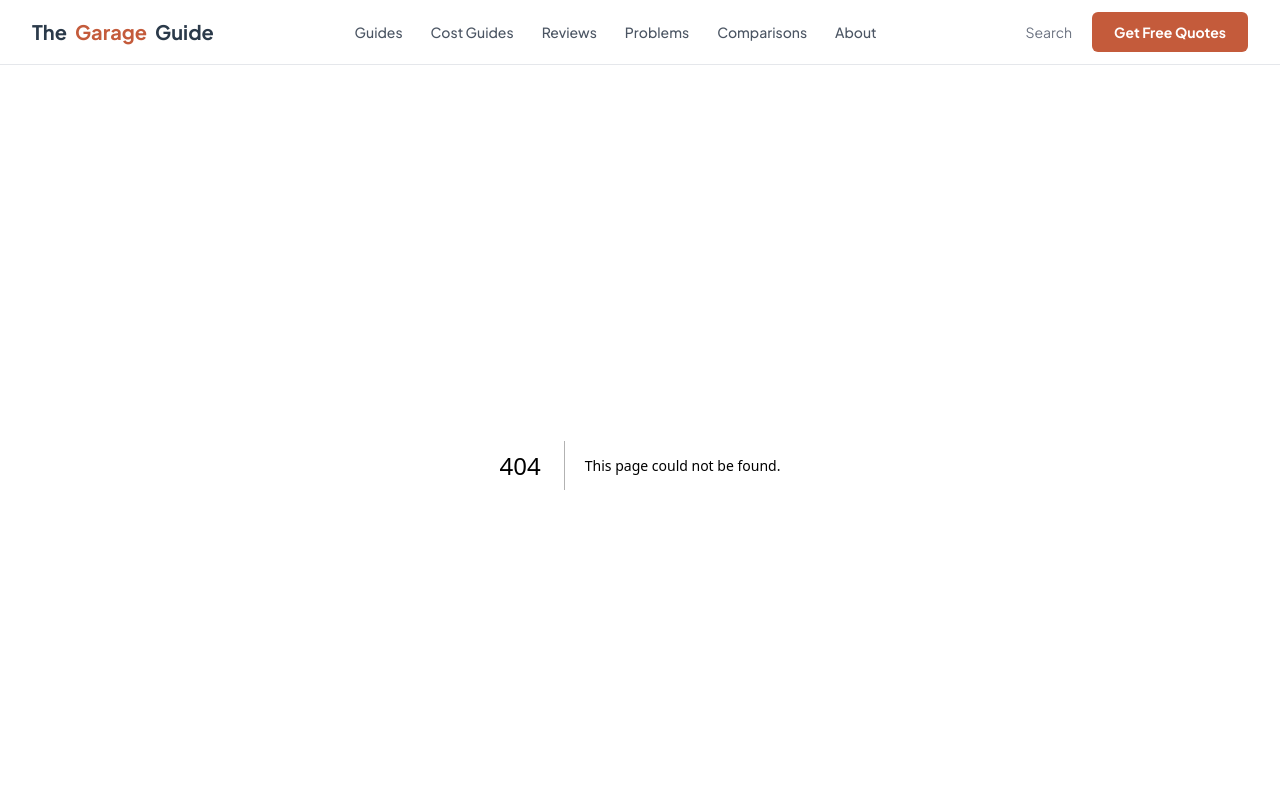
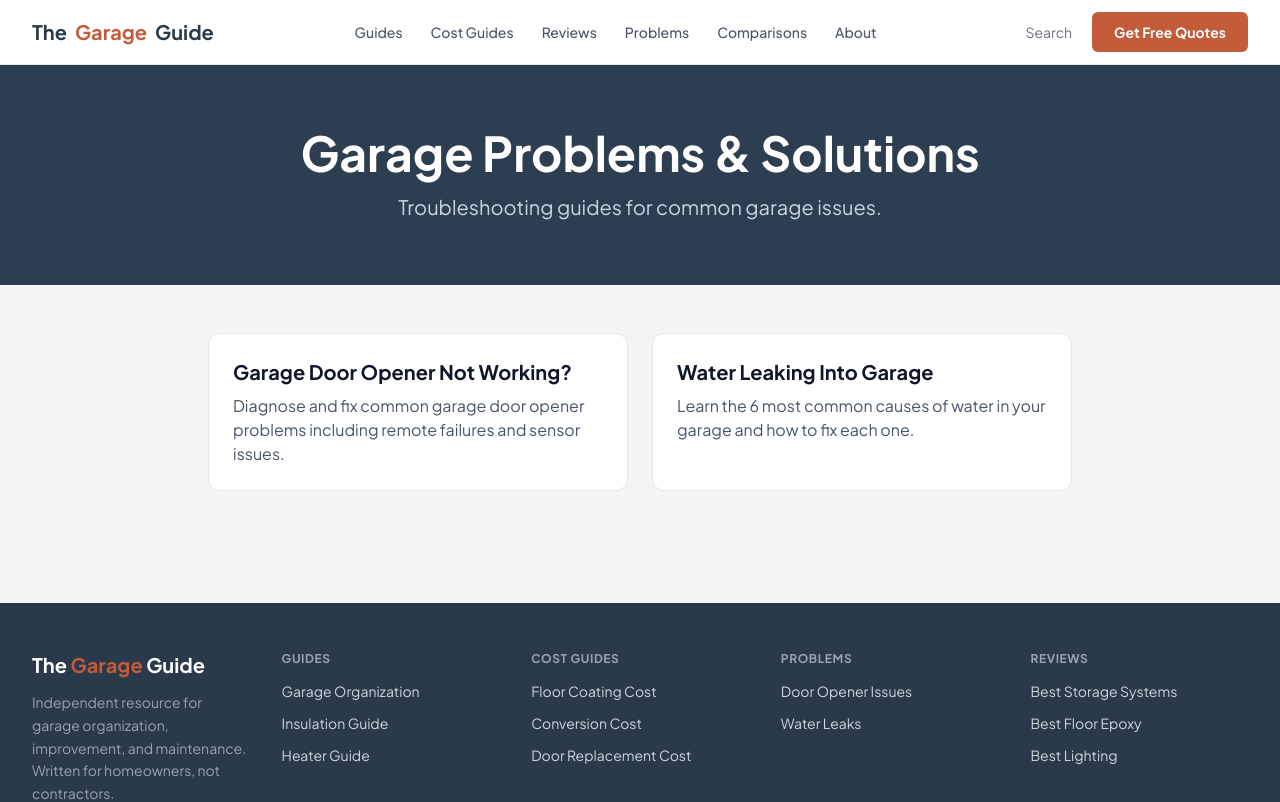
Before and after one commit to thebasementguide2026/thegarage.guide-, a Next.js app: page /problems in a window 1280 px wide. Before the commit this address had no page. Shown: the top 802 px of the page. Built offline with nearby package versions, Linux system fonts and the light colour scheme.

Commit message:
Create problems page

```diff
--- /dev/null
+++ b/app/problems/page.tsx
@@ -0,0 +1,34 @@
+import Link from 'next/link'
+
+export const metadata = {
+  title: 'Garage Problems & Solutions | The Garage Guide',
+  description: 'Troubleshoot common garage problems including door openers, water leaks, and more.',
+}
+
+const problems = [
+  { title: 'Garage Door Opener Not Working?', href: '/problems/garage-door-opener-not-working', description: 'Diagnose and fix common garage door opener problems including remote failures and sensor issues.' },
+  { title: 'Water Leaking Into Garage', href: '/problems/water-leaking-into-garage', description: 'Learn the 6 most common causes of water in your garage and how to fix each one.' },
+]
+
+export default function ProblemsPage() {
+  return (
+    <>
+      <section style={{ backgroundColor: '#2C3E50' }} className="text-white py-16">
+        <div className="container mx-auto px-4 max-w-4xl text-center">
+          <h1 className="text-4xl md:text-5xl font-bold mb-4">Garage Problems & Solutions</h1>
+          <p className="text-xl text-slate-300">Troubleshooting guides for common garage issues.</p>
+        </div>
+      </section>
+      <section className="container mx-auto px-4 max-w-4xl py-12">
+        <div className="grid md:grid-cols-2 gap-6">
+          {problems.map((problem) => (
+            <Link key={problem.href} href={problem.href} className="block bg-white border border-slate-200 rounded-lg p-6 hover:shadow-lg transition-shadow">
+              <h2 className="text-xl font-bold text-slate-900 mb-2">{problem.title}</h2>
+              <p className="text-slate-600">{problem.description}</p>
+            </Link>
+          ))}
+        </div>
+      </section>
+    </>
+  )
+}
```
